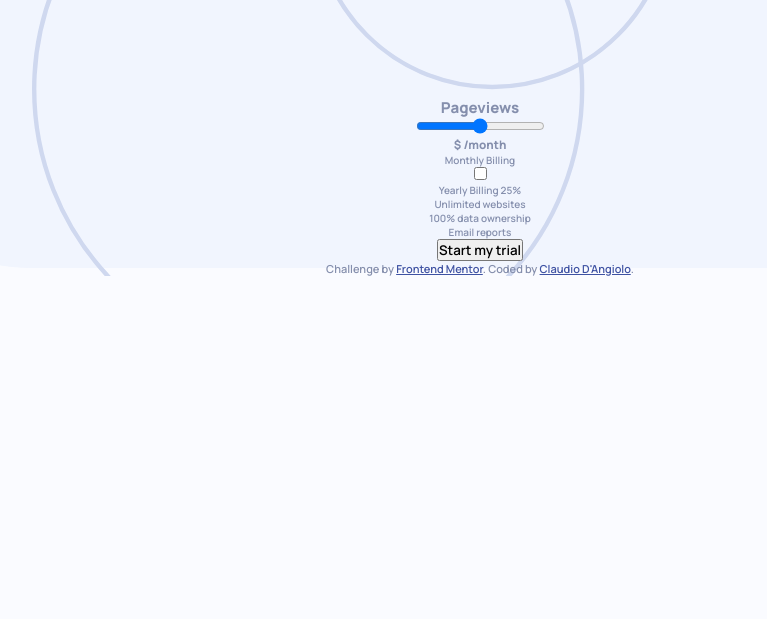
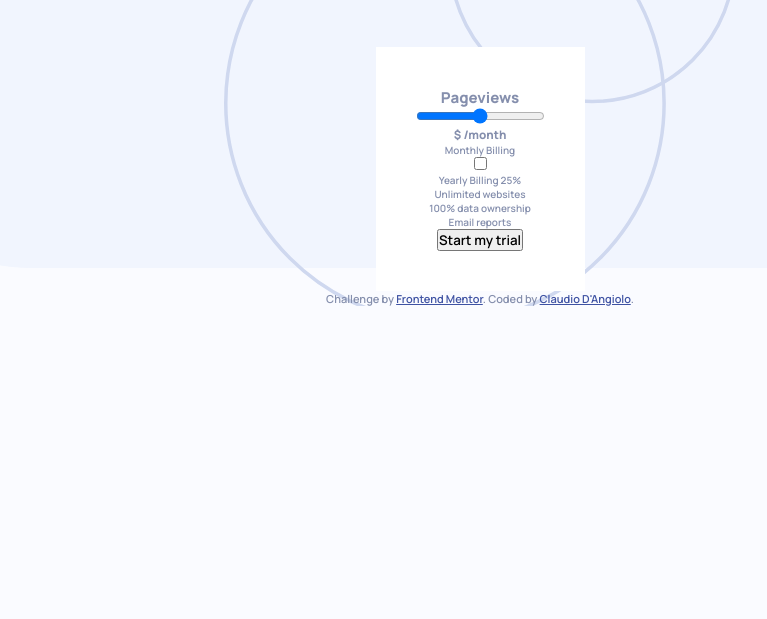
Before and after one commit to Clau4774/interactive-princing-practice, a plain HTML site: page index.html in a window 1280 px wide. Shown: the part 181-800 px from the top of the page, without its empty margins (160-927 px from the left). Drawn offline with Linux system fonts and the light colour scheme.

Commit message:
Begining whit the form component

```diff
--- a/index.html
+++ b/index.html
@@ -18,14 +18,12 @@
 </head>
 <body>
   <div class="conteiner">
-
     <div class="header">
       <h1>Simple, traffic-based pricing</h1>
       <p>Sign-up for our 30-day trial. No credit card required.</p>
     </div>
-
     <form class="form-component" name="form">
-      <h2 class="form-component__h1">Pageviews</h2>
+      <h2 class="form-component__h2">Pageviews</h2>
       <input type="range" class="form-component__input-slider" min="0" max="4">
       <div class="form-component__selected-price">
         <h3 class="form-component__h3"><span class="form-component__span">$ </span>/month</h3>
@@ -42,8 +40,8 @@
           <p>Email reports</p>
         </div>
         <button class="form-component__button">Start my trial</button>
-      </div>
     </form>
+  </div>
     <div class="attribution">
       Challenge by <a href="https://www.frontendmentor.io?ref=challenge" target="_blank">Frontend Mentor</a>.
       Coded by <a href="#">Claudio D'Angiolo</a>.
--- a/styles/style.css
+++ b/styles/style.css
@@ -1,6 +1,6 @@
 @import url('https://fonts.googleapis.com/css2?family=Manrope:wght@600;800&display=swap');
 
-*{
+* {
     margin:0;
     padding:0;
     box-sizing: border-box;
@@ -8,12 +8,14 @@
 
 }
 
-:root{
-    --text-color: hsl(225, 20%, 60%);
-
+:root {
+    --text-color: #858fad;
+    --text-back-cta-color: #293356;
+    --fw-600: 600;
+    --fw-800: 800;
 }
 
-html{
+html {
     font-size: 10px;
     color: var(--text-color);
 }
@@ -28,20 +30,25 @@ body {
     background-color: #fafbff;
 }
 
+
+/*Outside component*/
 .conteiner {
     display:flex;
     flex-direction:column;
     justify-content: center;
-    min-width: 37.5rem;
     text-align:center;
-    background: url(../images/pattern-circles.svg) no-repeat 30%/50% ;
+    align-items:center;
+    background: url(../images/pattern-circles.svg) no-repeat 50% 15%/40% ;
+
+    min-width:37.5rem;
+    margin:auto;
 }
 
 .header {
-    margin: 10rem 0;
+    margin-top: 10em;
 }
 
-.header h1{
+.header h1 {
     font-size: 2.4rem;
     margin-bottom: 1.5rem;
     color:#293356
@@ -49,6 +56,18 @@ body {
 
 .header p {
     font-size:1.5rem;
-    padding: 0 10rem;
+    padding: 0 8rem;
     line-height: 3rem
 }
+
+/*Component*/
+
+.form-component {
+    background: #fff;
+    margin-top: 5em;
+    padding: 4em;
+}
+
+.form-component__h2{
+    font-weight: var(--fw-800);
+}
```
Also changed, not shown: colores.txt (added).
